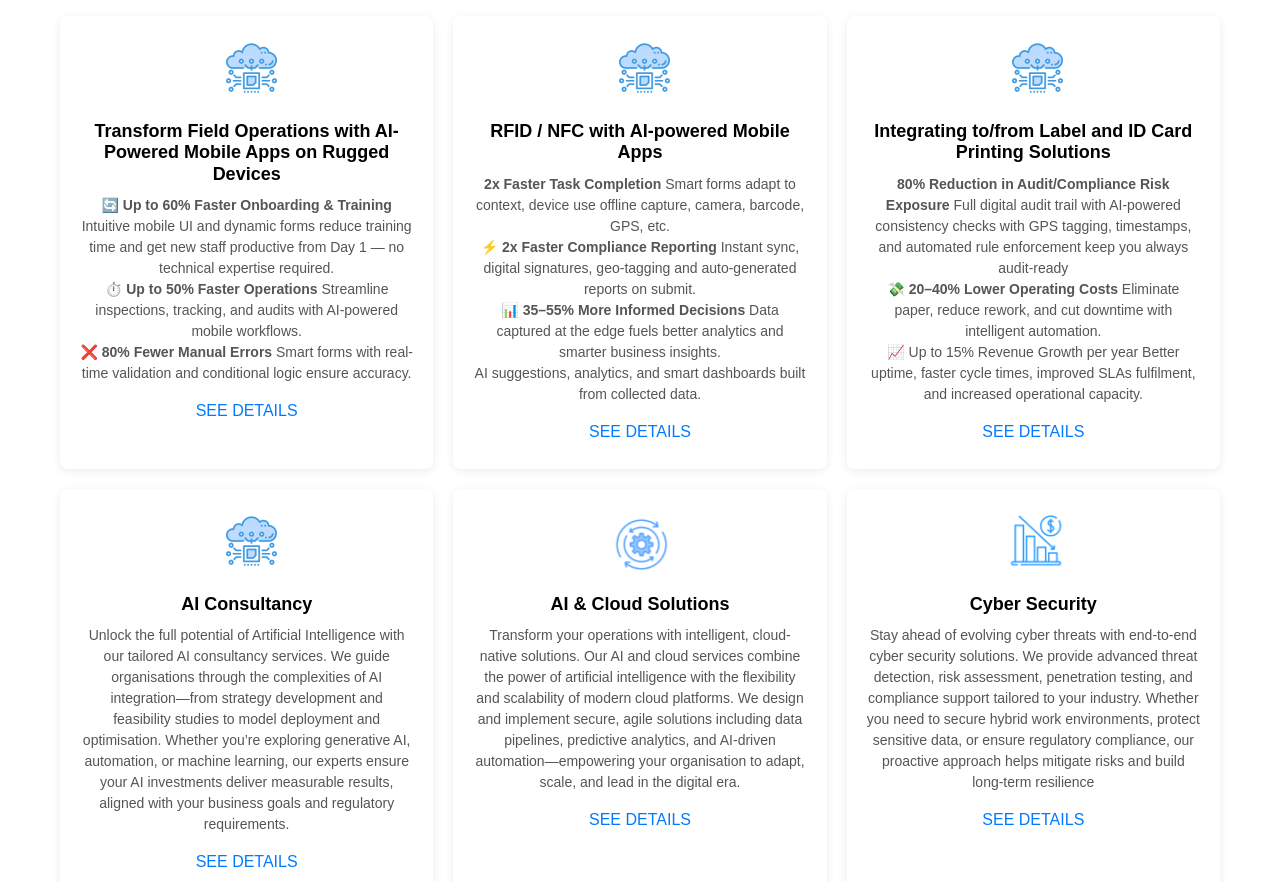
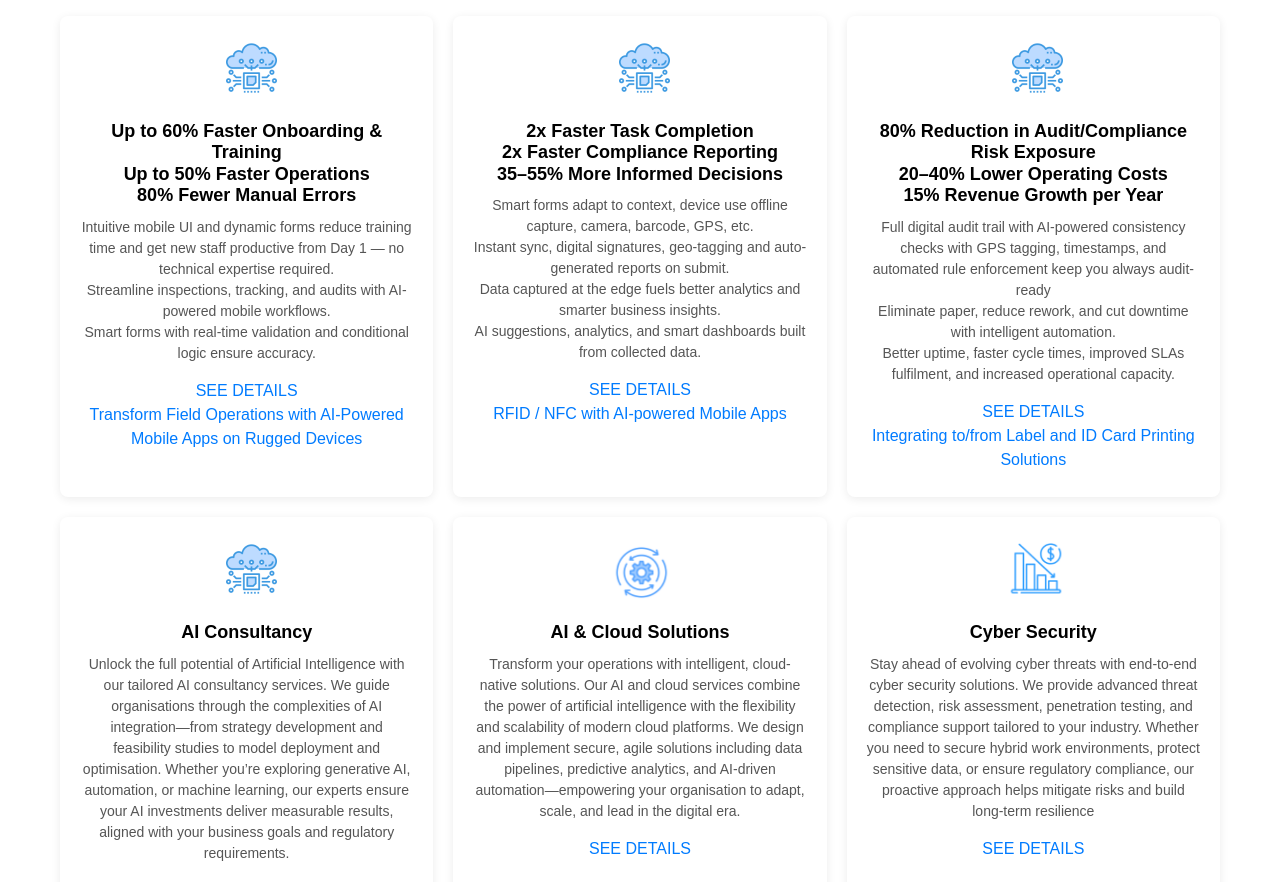
Before and after one commit to waqarnuke/ecosphere, an Angular app: page / in a window 1280 px wide. Shown: the part 960-1842 px from the top of the page. Built offline with nearby package versions, Linux system fonts and the light colour scheme.

Commit message:
update the code

```diff
--- a/src/app/features/contactus/contactus.component.html
+++ b/src/app/features/contactus/contactus.component.html
@@ -1,14 +1,14 @@
 <div class="container py-3 mt-3 page-top">
 
-  <!-- 🟦 Animated Contact Heading -->
+  <!--  Animated Contact Heading -->
   <div class="py-5 mt-5 pt-5">
     <h2 class="text-center fw-bold text-uppercase text-black text-black animate__animated animate__fadeInDown" style="background-color: #ced4d4; color: white;"> Contact Us</h2>
     <p class="text-center text-muted fst-italic mb-5">
-      ✉️📞📍 Contact Us — We’re here to help! Let’s connect. 📍📞</p>
+      Contact Us — We’re here to help! Let’s connect.</p>
 
   </div>
 
-  <!-- 📞 Contact Icons Section -->
+  <!--  Contact Icons Section -->
   <div class="row text-center justify-content-center  ">
     <!-- <div class="col-12 col-md-4 d-flex align-items-start justify-content-center mb-4">
       <div class="d-flex align-items-start w-100 justify-content-center">
--- a/src/app/features/home/home.component.html
+++ b/src/app/features/home/home.component.html
@@ -4,9 +4,37 @@
       <div class="carousel-inner">
       <div id="service"></div>
 
+         <!-- Slide 7 -->
+      <div class="carousel-item active" >
+          <img src="/istock13.jpg" class="d-block w-100 vh-100 object-fit-cover" alt="Slide 3" >
+           <div class="position-absolute top-0 start-0 w-100 h-100 d-flex justify-content-center align-items-center px-3 text-center">
+            <div class="w-100 w-md-75 text-white">
+            <h1 class="fw-bold display-5 display-md-4 animate__animated animate__fadeInDown"
+            style="position:relative; ;
+              color: rgb(224, 217, 217); font-size: clamp(24px, 6vw, 28px); font-weight: bold;
+              font-weight: bold;
+              font-family: 'Arial,', sans-serif;
+              text-shadow: 2px 2px 4px rgba(192, 162, 162, 0.6);
+              border-radius: 8px;"
+            > AI at the Edge: Solving Industrial Problems with Rugged Devices and Smart Mobile Apps </h1>
+            <p class=" animate__animated animate__fadeInUp"
+              style="position:relative;
+              color: rgb(224, 217, 217);   font-size: clamp(10px, 6vw, 20px);
+               font-weight: bold;
+              font-weight: bold;
+              font-family: 'Arial,', sans-serif;
+              text-shadow: 2px 2px 4px rgba(192, 162, 162, 0.6);
+              border-radius: 8px;">
+              Real-time insights, automation, boost productivity, stay compliant and safety
+              <br> —delivered through AI-enabled apps built for the toughest environments.             </p>
+            <!-- <a class="btn btn-warning btn-lg mt-3" routerLink="/knowme">Tell Me More</a> -->
+          </div>
+        </div>
+
+      </div>
 
         <!-- Slide 1 -->
-        <div class="carousel-item active">
+        <div class="carousel-item">
           <img src="/home22.avif" class="d-block w-100 vh-100 object-fit-cover" alt="Slide 1">
           <div class="position-absolute top-0 start-0 w-100 h-100 d-flex justify-content-center align-items-center px-3 text-center">
             <div class="w-100 w-md-75 text-white">
@@ -175,34 +203,7 @@
         </div>
 
       </div>
-       <!-- Slide 6 -->
-      <div class="carousel-item" >
-          <img src="/istock13.jpg" class="d-block w-100 vh-100 object-fit-cover" alt="Slide 3" >
-           <div class="position-absolute top-0 start-0 w-100 h-100 d-flex justify-content-center align-items-center px-3 text-center">
-            <div class="w-100 w-md-75 text-white">
-            <h1 class="fw-bold display-5 display-md-4 animate__animated animate__fadeInDown"
-            style="position:relative; ;
-              color: rgb(224, 217, 217); font-size: clamp(24px, 6vw, 28px); font-weight: bold;
-              font-weight: bold;
-              font-family: 'Arial,', sans-serif;
-              text-shadow: 2px 2px 4px rgba(192, 162, 162, 0.6);
-              border-radius: 8px;"
-            > AI at the Edge: Solving Industrial Problems with Rugged Devices and Smart Mobile Apps </h1>
-            <p class=" animate__animated animate__fadeInUp"
-              style="position:relative;
-              color: rgb(224, 217, 217);   font-size: clamp(10px, 6vw, 20px);
-               font-weight: bold;
-              font-weight: bold;
-              font-family: 'Arial,', sans-serif;
-              text-shadow: 2px 2px 4px rgba(192, 162, 162, 0.6);
-              border-radius: 8px;">
-              Real-time insights, automation, boost productivity, stay compliant and safety
-              <br> —delivered through AI-enabled apps built for the toughest environments.             </p>
-            <!-- <a class="btn btn-warning btn-lg mt-3" routerLink="/knowme">Tell Me More</a> -->
-          </div>
-        </div>
 
-      </div>
 
 
 
@@ -227,46 +228,71 @@
       <!-- Service Card -->
       <div class="service-card">
         <img src="/services/1.png" alt="Cloud Solutions" />
-        <h3 class="service-title">Transform Field Operations with AI-Powered Mobile Apps on Rugged Devices </h3>
-        <p>🔄 <b>Up to 60% Faster Onboarding & Training</b>
+        <h3 class="service-title"> Up to 60% Faster Onboarding & Training
+        <br>
+        Up to 50% Faster Operations
+        <br>
+        80% Fewer Manual Errors
+        </h3>
+        <p>
         Intuitive mobile UI and dynamic forms reduce training time and get new staff productive from Day 1 — no technical expertise required.
         <br>
-        ⏱️ <b>Up to 50% Faster Operations</b>
+
         Streamline inspections, tracking, and audits with AI-powered mobile workflows.
         <br>
-        ❌ <b>80% Fewer Manual Errors</b>
+
         Smart forms with real-time validation and conditional logic ensure accuracy. </p>
-        <a routerLink="service/rugged-apps-ai">SEE DETAILS</a>
+        <a routerLink="service/rugged-apps-ai">SEE DETAILS <br>
+          Transform Field Operations with AI-Powered Mobile Apps on Rugged Devices
+        </a>
+
       </div>
 
       <div class="service-card">
         <img src="/services/1.png" alt="Cloud Solutions" />
-        <h3 class="service-title">RFID / NFC with AI-powered Mobile Apps</h3>
-        <p><b>2x Faster Task Completion</b>
+        <h3 class="service-title">
+          2x Faster Task Completion
+          <br>
+          2x Faster Compliance Reporting
+          <br>
+          35–55% More Informed Decisions
+        </h3>
+        <p>
         Smart forms adapt to context, device use offline capture, camera, barcode, GPS, etc.
         <br>
-        ⚡ <b>2x Faster Compliance Reporting</b>
+
         Instant sync, digital signatures, geo-tagging and auto-generated reports on submit.
         <br>
-        📊 <b>35–55% More Informed Decisions</b>
+
         Data captured at the edge fuels better analytics and smarter business insights.
         <br>
         AI suggestions, analytics, and smart dashboards built from collected data. </p>
-        <a routerLink="service/rugged-apps-ai">SEE DETAILS</a>
+        <a routerLink="service/rugged-apps-ai">SEE DETAILS
+          <br>
+          RFID / NFC with AI-powered Mobile Apps
+        </a>
       </div>
 
       <div class="service-card">
         <img src="/services/1.png" alt="Cloud Solutions" />
-        <h3 class="service-title">Integrating to/from Label and ID Card Printing Solutions </h3>
-        <p><b>80% Reduction in Audit/Compliance Risk Exposure</b>
+        <h3 class="service-title">
+          80% Reduction in Audit/Compliance Risk Exposure
+          <br>
+          20–40% Lower Operating Costs
+          <br>
+          15% Revenue Growth per Year
+        </h3>
+        <p>
         Full digital audit trail with AI-powered consistency checks with GPS tagging, timestamps, and automated rule enforcement keep you always audit-ready
         <br>
-        💸 <b>20–40% Lower Operating Costs</b>
+
         Eliminate paper, reduce rework, and cut downtime with intelligent automation.
         <br>
-        📈 Up to 15% Revenue Growth per year
         Better uptime, faster cycle times, improved SLAs fulfilment, and increased operational capacity. </p>
-        <a routerLink="service/rugged-apps-ai">SEE DETAILS</a>
+        <a routerLink="service/rugged-apps-ai">SEE DETAILS
+          <br>
+          Integrating to/from Label and ID Card Printing Solutions
+        </a>
       </div>
 
 
```
Also changed, not shown: src/app/features/service/rugged-apps-ai/rugged-apps-ai.component.html (+19 -24 lines).
